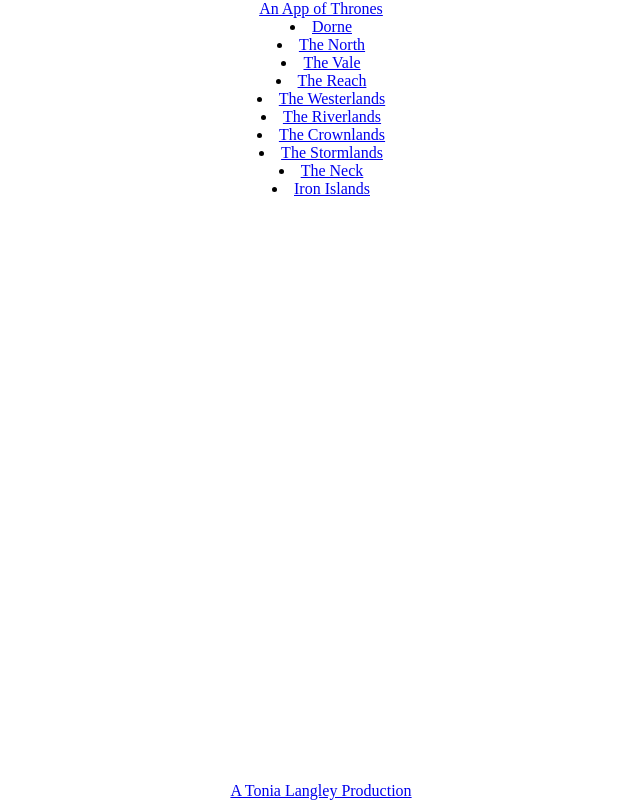
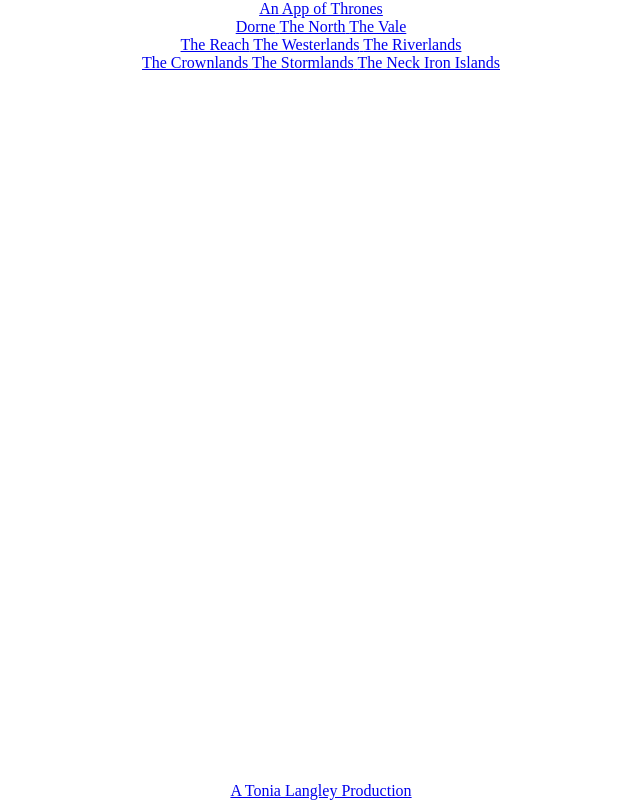
Before and after one commit to tvcrawley/an-app-of-thrones, a React (Create React App) app: page /#/ in a window 1280 px wide. Shown: the whole page, without its empty margins (319-959 px from the left). Built offline with nearby package versions, Linux system fonts and the light colour scheme; no server answers.

Commit message:
Add grid layout
Use `react-bootstrap` to layout grid for regions and region views

```diff
--- a/src/regions/Region.js
+++ b/src/regions/Region.js
@@ -1,6 +1,9 @@
 import React, { Component } from 'react'
 import { Route, Link, Redirect } from 'react-router-dom'
 import { withRouter } from 'react-router'
+import Container from 'react-bootstrap/Container'
+import Row from 'react-bootstrap/Row'
+import Col from 'react-bootstrap/Col'
 // import './Region.css'
 import House from '../houses/House'
 
@@ -31,17 +34,27 @@ class Region extends Component {
     }
 
     const houses = this.props.houses.map((house) => {
-      return <li key={house.name}>
+      return <Col md={4} as={'span'} key={house.name}>
                <Link to={`${this.props.match.url}/${house.name}`}> {house.name}</Link>
-             </li>
+             </Col>
     })
+
+    const rowOne = houses.slice(0, 3)
+    const rowTwo = houses.slice(3, 6)
+    const rowThree = houses.slice(6)
 
     return (
       <div className="Region">
         Welcome to {this.props.region}
         {this.state.overlord ?
           <p>Reigning Overlord: {this.state.overlord}</p> : null}
-        {houses}
+
+        <Container>
+          <Row>{rowOne}</Row>
+          <Row>{rowTwo}</Row>
+          <Row>{rowThree}</Row>
+        </Container>
+
         <Route path={`${this.props.match.url}/:houseName`} render={
           ({match}) => {
             const regionHouse = this.props.houses.filter(house => {
--- a/src/regions/Regions.js
+++ b/src/regions/Regions.js
@@ -1,5 +1,8 @@
 import React, { Component } from 'react'
 import { Link } from 'react-router-dom'
+import Container from 'react-bootstrap/Container'
+import Row from 'react-bootstrap/Row'
+import Col from 'react-bootstrap/Col'
 // import './Regions.css'
 
 // component: container for regions so view can switch from
@@ -8,14 +11,21 @@ class Regions extends Component {
   render() {
 
     const regions = Object.keys(this.props.regions).map(regionName => {
-      return <li key={regionName}>
-               <Link to={`/regions/${regionName}`}> {regionName}</Link>
-             </li>
+      return <Col md={4} as={'span'} key={regionName}>
+              <Link to={`/regions/${regionName}`}> {regionName}</Link>
+            </Col>
     })
+
+    const rowOne = regions.slice(0, 3)
+    const rowTwo = regions.slice(3, 6)
+    const rowThree = regions.slice(6)
+
     return (
-      <div className="Regions">
-        {regions}
-      </div>
+      <Container className="Regions">
+        <Row>{rowOne}</Row>
+        <Row>{rowTwo}</Row>
+        <Row>{rowThree}</Row>
+      </Container>
     )
   }
 }
```
